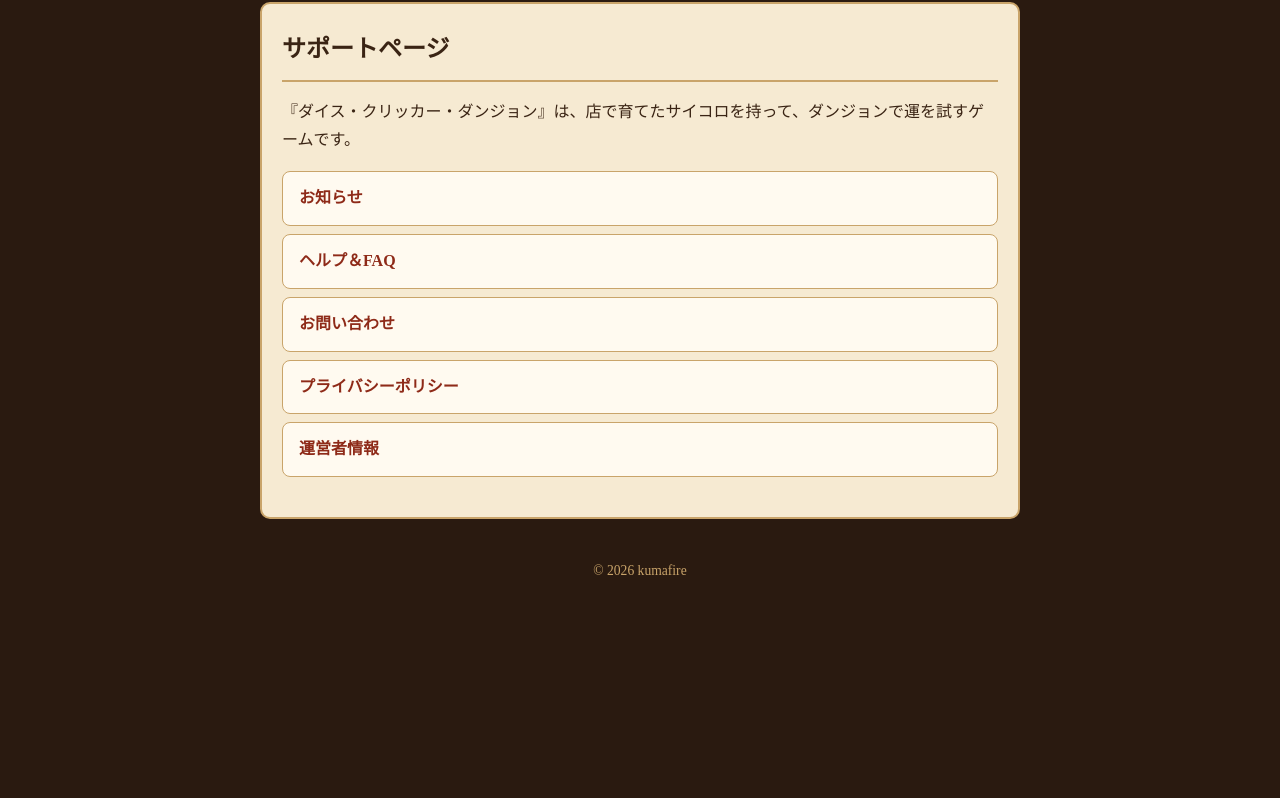
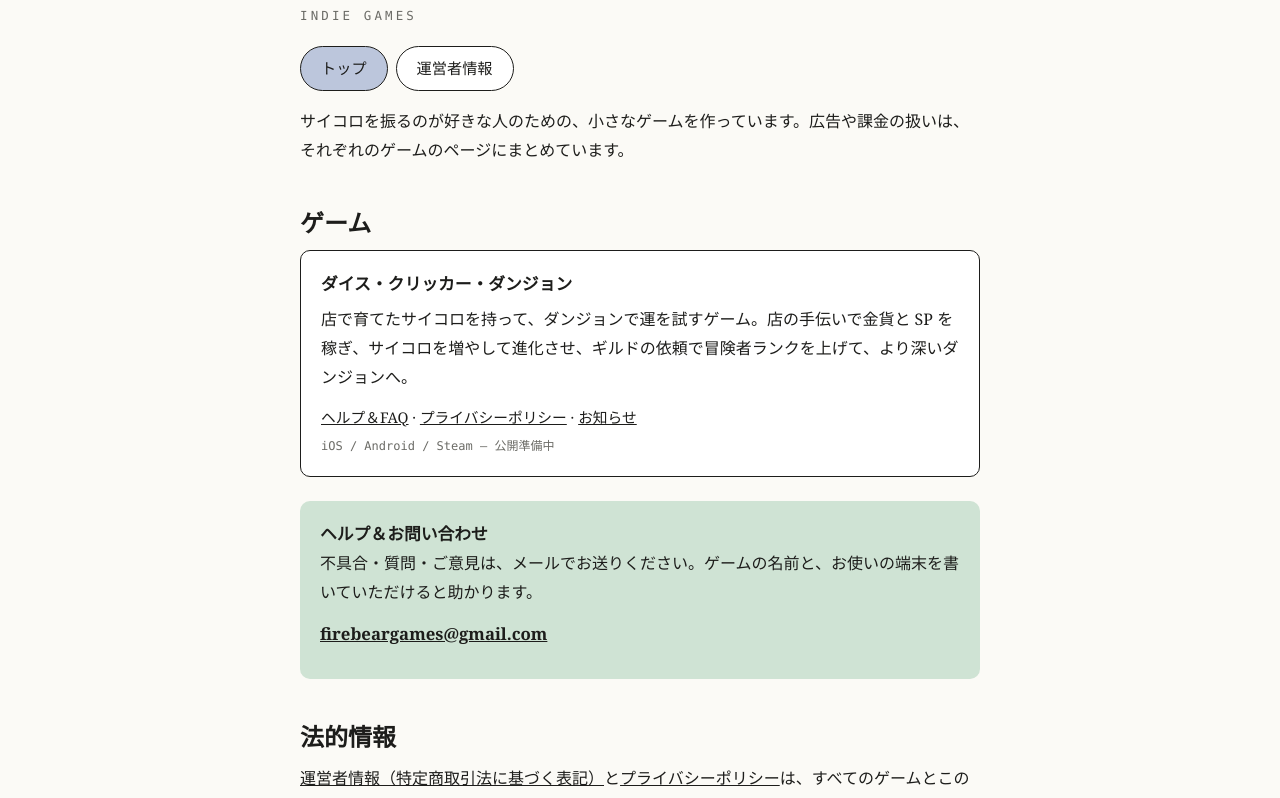
Before and after one commit to kumafire-tech/kumafire-tech.github.io, a plain HTML site: page index.html in a window 1280 px wide. Shown: the part 94-892 px from the top of the page. Before the commit the page ends 800 px from the top, so only its background shows below. Drawn offline with Linux system fonts and the light colour scheme.

Commit message:
見た目をシンプルな白いカード型に変更
Co-Authored-By: Claude Opus 5.5 <noreply@anthropic.com>
Claude-Session: https://claude.ai/code/session_01QX4PXLcbAvUyBwNopqBjiv

```diff
--- a/index.html
+++ b/index.html
@@ -1,14 +1,21 @@
 <!doctype html>
 <html lang="ja"><head><meta charset="utf-8"><meta name="viewport" content="width=device-width,initial-scale=1">
-<title>サポート｜ダイス・クリッカー・ダンジョン</title><link rel="stylesheet" href="style.css"></head>
-<body><header><a href="index.html">ダイス・クリッカー・ダンジョン</a></header><main>
-<h1>サポートページ</h1>
-<p>『ダイス・クリッカー・ダンジョン』は、店で育てたサイコロを持って、ダンジョンで運を試すゲームです。</p>
-<ul class="menu">
-<li><a href="news.html">お知らせ</a></li>
-<li><a href="faq.html">ヘルプ＆FAQ</a></li>
-<li><a href="contact.html">お問い合わせ</a></li>
-<li><a href="privacy.html">プライバシーポリシー</a></li>
-<li><a href="about.html">運営者情報</a></li>
-</ul>
-</main><footer>© 2026 kumafire</footer></body></html>
+<title>トップ｜kumafire</title><link rel="stylesheet" href="style.css"></head>
+<body><div class="wrap">
+<h1>kumafire</h1><div class="sub">INDIE GAMES</div>
+<nav><a href="index.html" class="on">トップ</a><a href="about.html">運営者情報</a></nav>
+<p>サイコロを振るのが好きな人のための、小さなゲームを作っています。広告や課金の扱いは、それぞれのゲームのページにまとめています。</p>
+<h2>ゲーム</h2>
+<div class="card">
+<h3>ダイス・クリッカー・ダンジョン</h3>
+<p>店で育てたサイコロを持って、ダンジョンで運を試すゲーム。店の手伝いで金貨と SP を稼ぎ、サイコロを増やして進化させ、ギルドの依頼で冒険者ランクを上げて、より深いダンジョンへ。</p>
+<div class="links"><a href="faq.html">ヘルプ＆FAQ</a> · <a href="privacy.html">プライバシーポリシー</a> · <a href="news.html">お知らせ</a></div>
+<div class="meta">iOS / Android / Steam — 公開準備中</div>
+</div>
+<div class="help"><b>ヘルプ＆お問い合わせ</b>
+<p>不具合・質問・ご意見は、メールでお送りください。ゲームの名前と、お使いの端末を書いていただけると助かります。</p>
+<p><a href="mailto:firebeargames@gmail.com"><b>firebeargames@gmail.com</b></a></p></div>
+<h2>法的情報</h2>
+<p><a href="about.html">運営者情報（特定商取引法に基づく表記）</a>と<a href="privacy.html">プライバシーポリシー</a>は、すべてのゲームとこのサイトに適用されます。</p>
+<footer><a href="index.html">トップ</a><a href="news.html">お知らせ</a><a href="faq.html">ヘルプ＆FAQ</a><a href="contact.html">お問い合わせ</a><a href="privacy.html">プライバシーポリシー</a><a href="about.html">運営者情報</a><span class="meta">© 2026 kumafire</span></footer>
+</div></body></html>
--- a/style.css
+++ b/style.css
@@ -1,19 +1,29 @@
-:root{--bg:#2a1a10;--paper:#f6ead2;--ink:#3a2414;--accent:#8e2a18;--line:#c9a46a}
+:root{--bg:#fbfaf6;--ink:#1d1d1b;--muted:#6b6b66;--line:#1d1d1b;--soft:#e8e6df;--accent:#cfe3d4}
 *{box-sizing:border-box}
-body{margin:0;background:var(--bg);color:var(--ink);font-family:"Hiragino Mincho ProN","Yu Mincho","Noto Serif JP",serif;line-height:1.8}
-header{background:#3a2014;border-bottom:3px solid var(--line);padding:16px;text-align:center}
-header a{color:#f8ecd4;text-decoration:none;font-size:1.3rem;font-weight:bold;letter-spacing:.05em}
-main{max-width:760px;margin:24px auto;padding:24px 20px;background:var(--paper);border:2px solid var(--line);border-radius:10px}
-h1{font-size:1.5rem;margin:0 0 16px;border-bottom:2px solid var(--line);padding-bottom:8px}
-h2{font-size:1.15rem;margin:28px 0 8px;color:var(--accent)}
-a{color:var(--accent)}
-ul.menu{list-style:none;padding:0}
-ul.menu li{margin:8px 0}
-ul.menu a{display:block;padding:12px 16px;background:#fffaf0;border:1px solid var(--line);border-radius:8px;text-decoration:none;font-weight:bold}
-dt{font-weight:bold;margin-top:12px}
-dd{margin:0 0 8px 0}
-table{border-collapse:collapse;width:100%}
-th,td{border:1px solid var(--line);padding:8px;text-align:left;vertical-align:top}
-th{background:#efdcb8;width:34%}
-.date{color:#7a5a3a;font-size:.9rem}
-footer{text-align:center;color:#c9a46a;font-size:.85rem;padding:16px}
+body{margin:0;background:var(--bg);color:var(--ink);font-family:"Hiragino Mincho ProN","Yu Mincho","Noto Serif JP",Georgia,serif;line-height:1.8}
+.wrap{max-width:720px;margin:0 auto;padding:32px 20px 48px}
+h1{font-size:2.2rem;margin:0;letter-spacing:.01em}
+.sub{font-family:ui-monospace,Menlo,Consolas,monospace;font-size:.78rem;color:var(--muted);letter-spacing:.25em;margin:4px 0 0}
+nav{margin:18px 0 8px}
+nav a{display:inline-block;padding:8px 20px;margin:0 8px 8px 0;border:1.5px solid var(--line);border-radius:999px;color:var(--ink);text-decoration:none;font-size:.95rem;background:#fff}
+nav a.on{background:#bcc6dc}
+h2{font-size:1.5rem;margin:36px 0 6px}
+h2+.meta{display:block;margin-bottom:18px}
+h3{font-size:1.05rem;margin:0 0 6px}
+p{margin:0 0 12px}
+a{color:var(--ink)}
+.card{border:1.5px solid var(--line);border-radius:10px;padding:18px 20px;margin:0 0 16px;background:#fff}
+.card .links{margin:8px 0 6px;font-size:.92rem}
+.card .links a{text-decoration:underline}
+.meta{font-family:ui-monospace,Menlo,Consolas,monospace;font-size:.75rem;color:var(--muted)}
+.help{background:var(--accent);border-radius:10px;padding:18px 20px;margin:24px 0}
+.help b{font-size:1.05rem}
+dl dt{font-weight:bold;margin-top:14px}
+dl dd{margin:0 0 6px}
+table{border-collapse:collapse;width:100%;font-size:.95rem;background:#fff}
+th,td{border:1px solid var(--line);padding:8px 10px;text-align:left;vertical-align:top}
+th{width:34%;background:#f3f1ea;font-weight:bold}
+ul{padding-left:1.3em}
+footer{border-top:1.5px solid var(--line);margin-top:48px;padding-top:18px;font-size:.9rem}
+footer a{margin:0 20px 12px 0;display:inline-block}
+footer .meta{display:block}
```
Also changed, not shown: about.html (+10 -4 lines), contact.html (+9 -4 lines), faq.html (+9 -4 lines), news.html (+10 -5 lines), privacy.html (+10 -5 lines).
